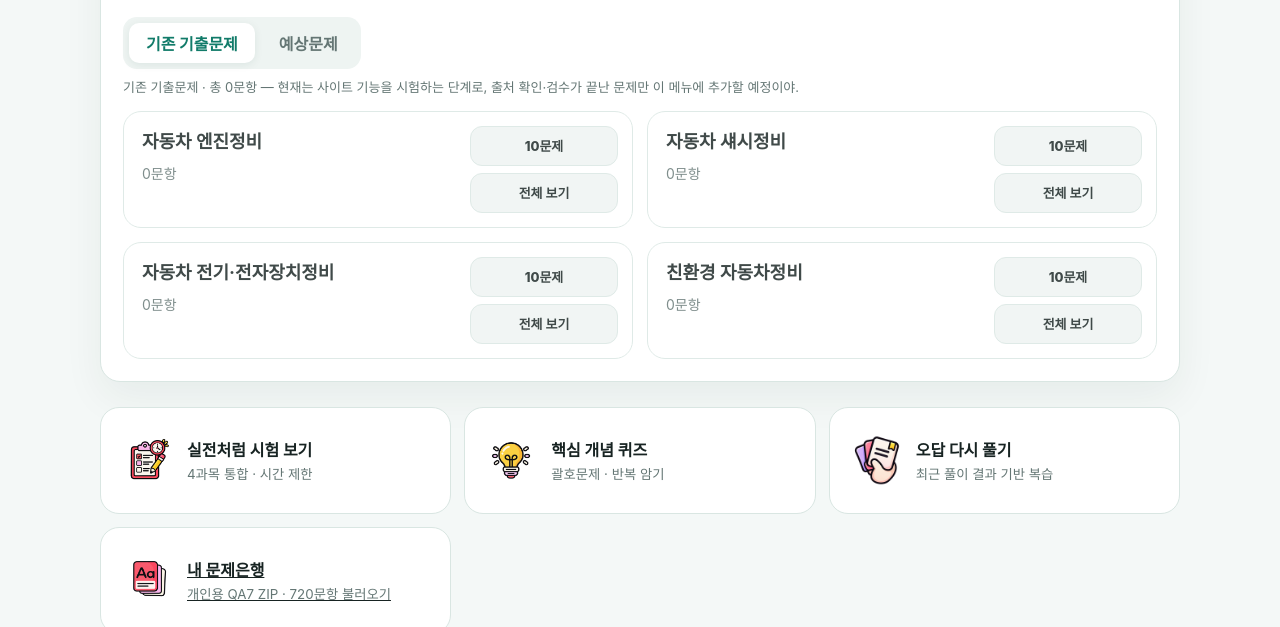
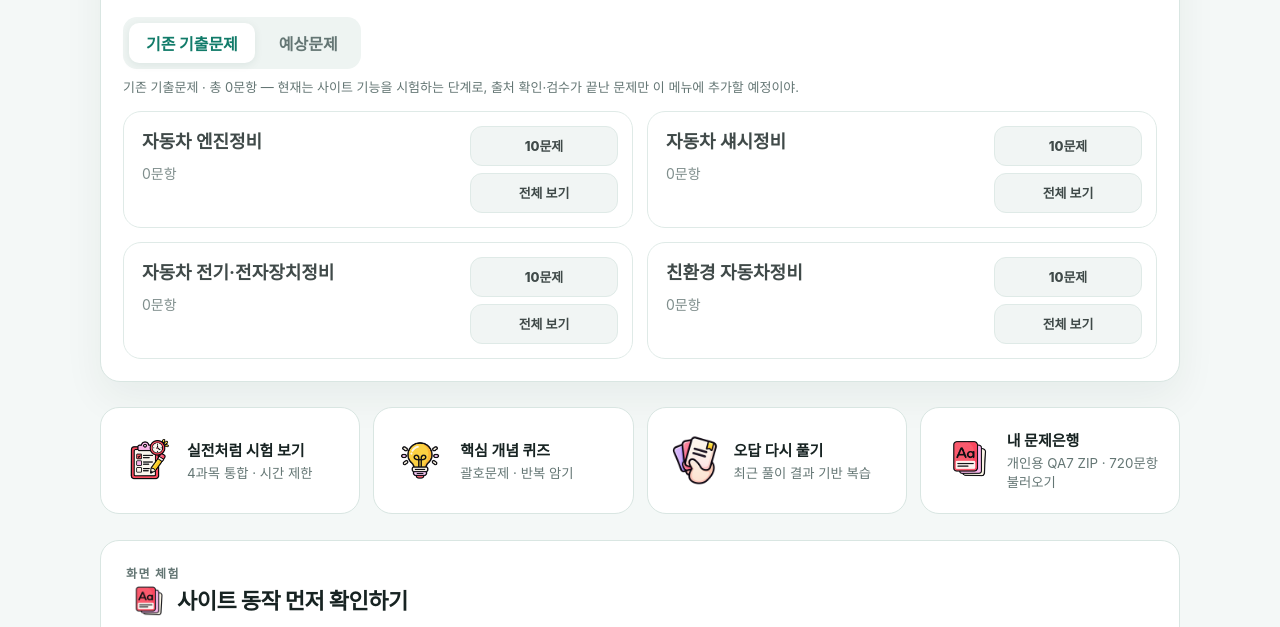
Before and after one commit to jejuzipsa/automotive-quiz, a plain HTML site: page index.html in a window 1280 px wide. Shown: the part 314-941 px from the top of the page. Drawn offline with Linux system fonts and the light colour scheme.

Commit message:
style: place personal study bank beside existing learning cards on responsive homepage

```diff
--- a/styles.css
+++ b/styles.css
@@ -2251,3 +2251,11 @@ body.reading-large .choice{font-size:19px}
   .section-heading-icon {width:36px;height:36px;margin-right:7px}
   .feature-card img.feature-icon {width:45px;height:45px;min-width:45px}
 }
+
+/* QA7 locally selected ZIP reader shortcut */
+.feature-grid{grid-template-columns:repeat(4,minmax(0,1fr))}
+.feature-card.private-link-card{text-decoration:none}
+.feature-card.private-link-card:hover{text-decoration:none}
+.feature-card strong{font-size:15px}
+@media(max-width:1020px){.feature-grid{grid-template-columns:repeat(2,minmax(0,1fr))}}
+@media(max-width:640px){.feature-grid{grid-template-columns:1fr}}
```
